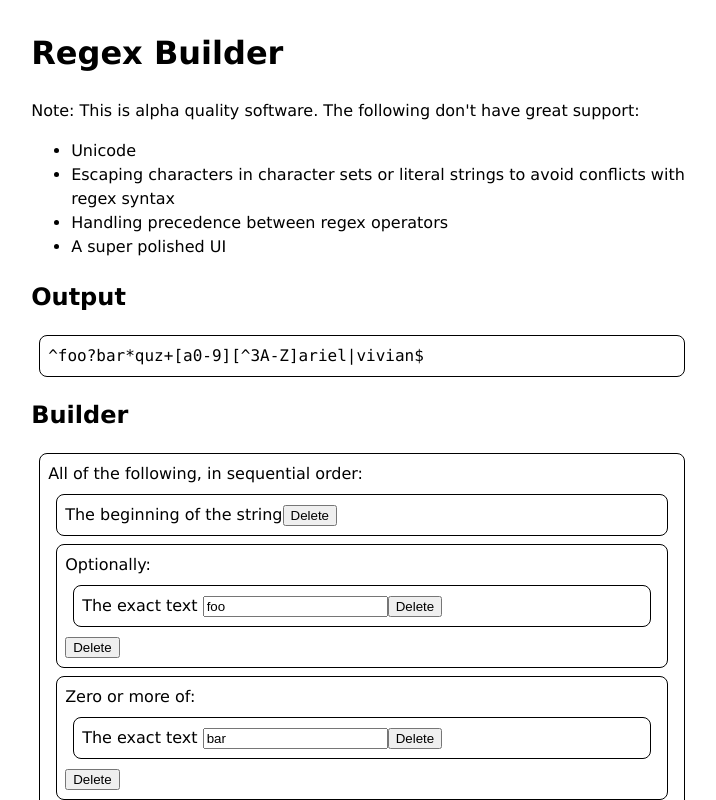
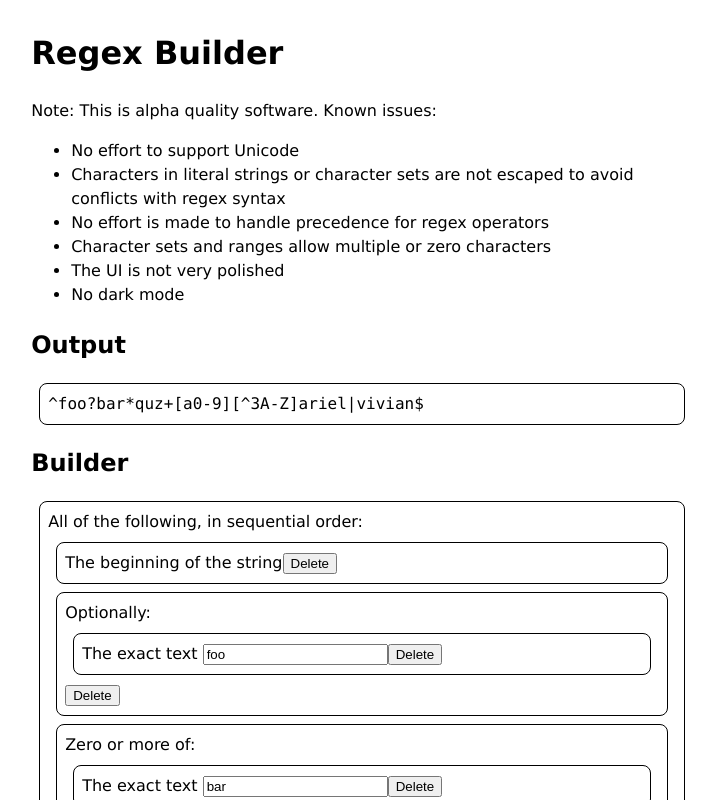
Before and after one commit to azdavis/regex-builder, a React (Create React App) app: page / in a window 1280 px wide. Shown: the top 800 px of the page, without its empty margins (278-994 px from the left). Built offline with nearby package versions, Linux system fonts and the light colour scheme.

Commit message:
Update known issues

```diff
--- a/src/App.tsx
+++ b/src/App.tsx
@@ -50,16 +50,17 @@ export function App(): ReactElement {
     <>
       <h1>Regex Builder</h1>
       <p>
-        Note: This is alpha quality software. The following don't have great
-        support:{" "}
+        Note: This is alpha quality software. Known issues:{" "}
         <ul>
-          <li>Unicode</li>
+          <li>No effort to support Unicode</li>
           <li>
-            Escaping characters in character sets or literal strings to avoid
-            conflicts with regex syntax
+            Characters in literal strings or character sets are not escaped to
+            avoid conflicts with regex syntax
           </li>
-          <li>Handling precedence between regex operators</li>
-          <li>A super polished UI</li>
+          <li>No effort is made to handle precedence for regex operators</li>
+          <li>Character sets and ranges allow multiple or zero characters</li>
+          <li>The UI is not very polished</li>
+          <li>No dark mode</li>
         </ul>
       </p>
       <h2>Output</h2>
```
